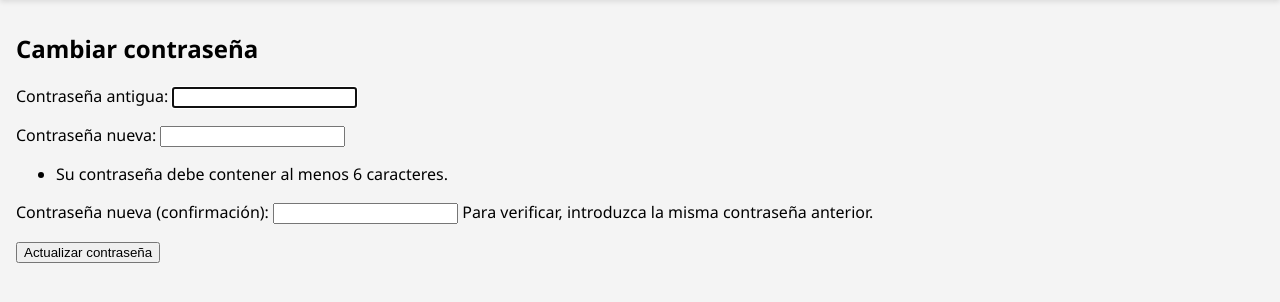
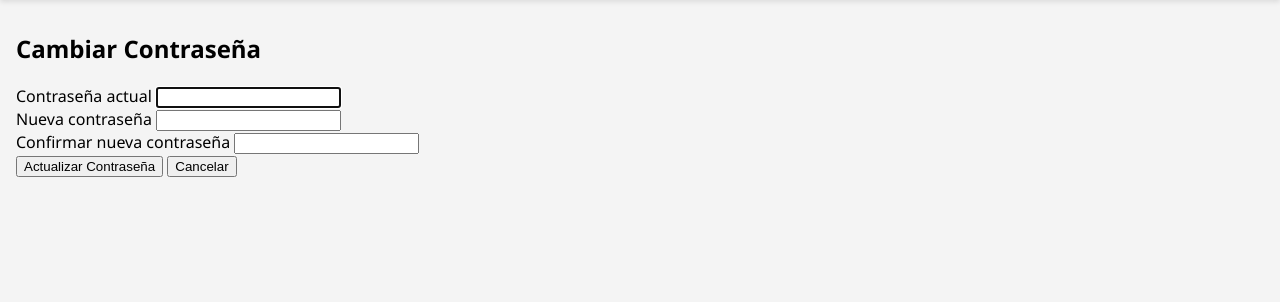
Before and after one commit to tomaspaoletti00/Ingenieria-de-Software-2, a Django app: page /usuarios/cambiar-password/ in a window 1280 px wide. Shown: the part 80-382 px from the top of the page. Run offline with Django 5.2, Linux system fonts and the light colour scheme; a user stored in the database is signed in.

Commit message:
Arreglo de idiomas y mensajes en registro y cambiar contraseña

```diff
--- a/gestion_usuarios/forms.py
+++ b/gestion_usuarios/forms.py
@@ -7,17 +7,21 @@ class RegistroUsuarioForm(UserCreationForm):
     class Meta:
         model = Usuario
         fields = ['username', 'email', 'password1', 'password2', 'first_name', 'dni', 'telefono']
-        labels = { 'username':'Nombre de Usuario', 'email':'Correo','password1':'Contraseña',
-                  'password2':'Repetir Contraseña', 'first_name':"Nombre y Apellido",'dni':'DNI',
-                  'telefono':'Nro de Telefono'}
+        labels = {
+            'username': 'Nombre de Usuario',
+            'email': 'Correo',
+            'password1': 'Contraseña',
+            'password2': 'Repetir Contraseña',
+            'first_name': "Nombre y Apellido",
+            'dni': 'DNI',
+            'telefono': 'Nro de Telefono'
+        }
 
     def clean_first_name(self):
         first_name = self.cleaned_data.get('first_name')
         if any(char.isdigit() for char in first_name):
             raise forms.ValidationError("El nombre no puede contener números.")
         return first_name
-
-
 
     def clean_email(self):
         email = self.cleaned_data.get('email')
@@ -27,9 +31,24 @@ class RegistroUsuarioForm(UserCreationForm):
 
     def clean_password1(self):
         password = self.cleaned_data.get('password1')
-        if len(password) < 6:
+        if password and len(password) < 6:
             raise forms.ValidationError("La contraseña debe tener mínimo 6 caracteres.")
         return password
+
+    def clean_password2(self):
+        password1 = self.cleaned_data.get('password1')
+        password2 = self.cleaned_data.get('password2')
+
+        if not password2:
+            raise forms.ValidationError("Por favor, confirme la contraseña.")
+
+        if password1 and password2 and password1 != password2:
+            raise forms.ValidationError("Las contraseñas no coinciden.")
+
+        if password2 and len(password2) < 6:
+            raise forms.ValidationError("La contraseña debe tener mínimo 6 caracteres.")
+
+        return password2
 
     def __init__(self, *args, **kwargs):
         super().__init__(*args, **kwargs)
@@ -135,3 +154,34 @@ class AltaManualUsuarioForm(forms.ModelForm):
              if Usuario.objects.filter(username=username).exists():
                  raise forms.ValidationError('Ya existe un usuario con este nombre.')
              return username
+
+from django.contrib.auth.forms import PasswordChangeForm
+from django import forms
+
+class MiPasswordChangeForm(PasswordChangeForm):
+    def clean_old_password(self):
+        old_password = self.cleaned_data.get('old_password')
+        if not self.user.check_password(old_password):
+            raise forms.ValidationError("La contraseña actual es incorrecta. Intentá de nuevo.")
+        return old_password
+
+    def clean_new_password1(self):
+        password = self.cleaned_data.get('new_password1')
+        if len(password) < 6:
+            raise forms.ValidationError("La nueva contraseña debe tener al menos 6 caracteres.")
+        return password
+
+    def clean_new_password2(self):
+        password = self.cleaned_data.get('new_password2')
+        if len(password) < 6:
+            raise forms.ValidationError("La nueva contraseña debe tener al menos 6 caracteres.")
+        return password
+
+    def clean(self):
+        cleaned_data = super().clean()
+        password1 = cleaned_data.get("new_password1")
+        password2 = cleaned_data.get("new_password2")
+
+        if password1 and password2 and password1 != password2:
+            raise forms.ValidationError("Las contraseñas no coinciden.")
+        return cleaned_data
--- a/gestion_usuarios/views.py
+++ b/gestion_usuarios/views.py
@@ -22,6 +22,7 @@ import random
 from django.contrib.auth.views import PasswordChangeView
 from django.contrib import messages
 from django.urls import reverse_lazy
+from django.utils import translation
 
 
 def home(request):
@@ -314,11 +315,15 @@ def alta_manual_usuario(request):
 
     return render(request, 'gestion_usuarios/alta_manual.html', {'form': form})
 
+from django.contrib.auth.forms import PasswordChangeForm
+from .forms import MiPasswordChangeForm
 
 class MiPasswordChangeView(PasswordChangeView):
+    form_class = MiPasswordChangeForm
     template_name = 'gestion_usuarios/cambiar_password.html'
-    success_url = reverse_lazy('perfil_usuario')  # o donde quieras redirigir
+    success_url = reverse_lazy('perfil_usuario')
 
     def form_valid(self, form):
+        translation.activate('es')
         messages.success(self.request, '¡Tu contraseña fue actualizada correctamente!')
         return super().form_valid(form)
--- a/templates/base.html
+++ b/templates/base.html
@@ -6,6 +6,7 @@
     <meta charset="UTF-8">
     <meta name="viewport" content="width=device-width, initial-scale=1.0">
     <title>Alquier Express Inicio</title>
+
     <link rel="stylesheet" href="{% static 'styles/base.css' %}">
       {% block head %}{% endblock %}
 </head>
--- a/templates/gestion_usuarios/cambiar_password.html
+++ b/templates/gestion_usuarios/cambiar_password.html
@@ -1,12 +1,44 @@
 {% extends 'base.html' %}
+{% load static %}
+{% block content %}
 
-{% block content %}
-  <h2>Cambiar contraseña</h2>
+<div class="container mt-5">
+  <div class="row justify-content-center">
+    <div class="col-md-6">
+      <h2 class="mb-4">Cambiar Contraseña</h2>
 
-  <form method="post">
-    {% csrf_token %}
-    {{ form.as_p }}
+      {% if messages %}
+        {% for message in messages %}
+          <div class="alert alert-{{ message.tags }}">{{ message }}</div>
+        {% endfor %}
+      {% endif %}
 
-    <button type="submit" class="btn btn-primary">Actualizar contraseña</button>
-  </form>
+      <form method="post">
+        {% csrf_token %}
+        {{ form.non_field_errors }}
+
+        <div class="mb-3">
+          <label for="{{ form.old_password.id_for_label }}" class="form-label">Contraseña actual</label>
+          {{ form.old_password }}
+          {{ form.old_password.errors }}
+        </div>
+
+        <div class="mb-3">
+          <label for="{{ form.new_password1.id_for_label }}" class="form-label">Nueva contraseña</label>
+          {{ form.new_password1 }}
+          {{ form.new_password1.errors }}
+        </div>
+
+        <div class="mb-3">
+          <label for="{{ form.new_password2.id_for_label }}" class="form-label">Confirmar nueva contraseña</label>
+          {{ form.new_password2 }}
+          {{ form.new_password2.errors }}
+        </div>
+
+        <button type="submit" class="btn btn-primary">Actualizar Contraseña</button>
+        <a href="{% url 'perfil_usuario' %}"></a><button type="submit" class="btn btn-primary">Cancelar</button></a>
+      </form>
+    </div>
+  </div>
+</div>
 {% endblock %}
```
Also changed, not shown: sistema/settings.py (+11 -1 lines), db.sqlite3, locale/es/LC_MESSAGES/django.po (added).
